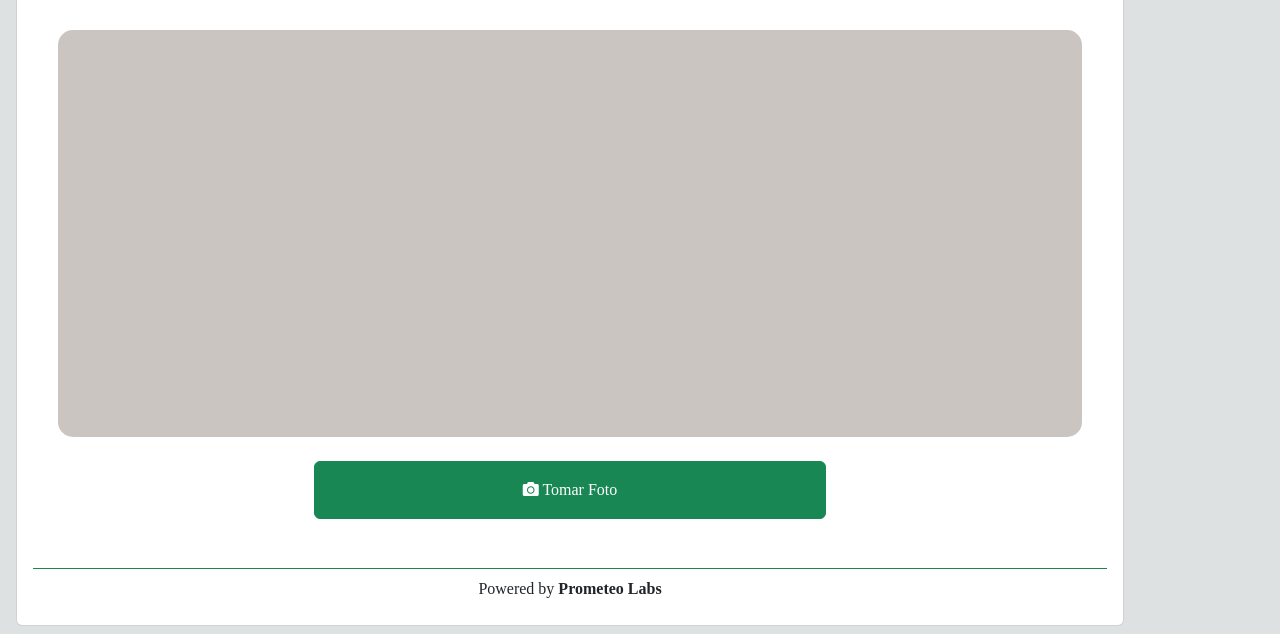
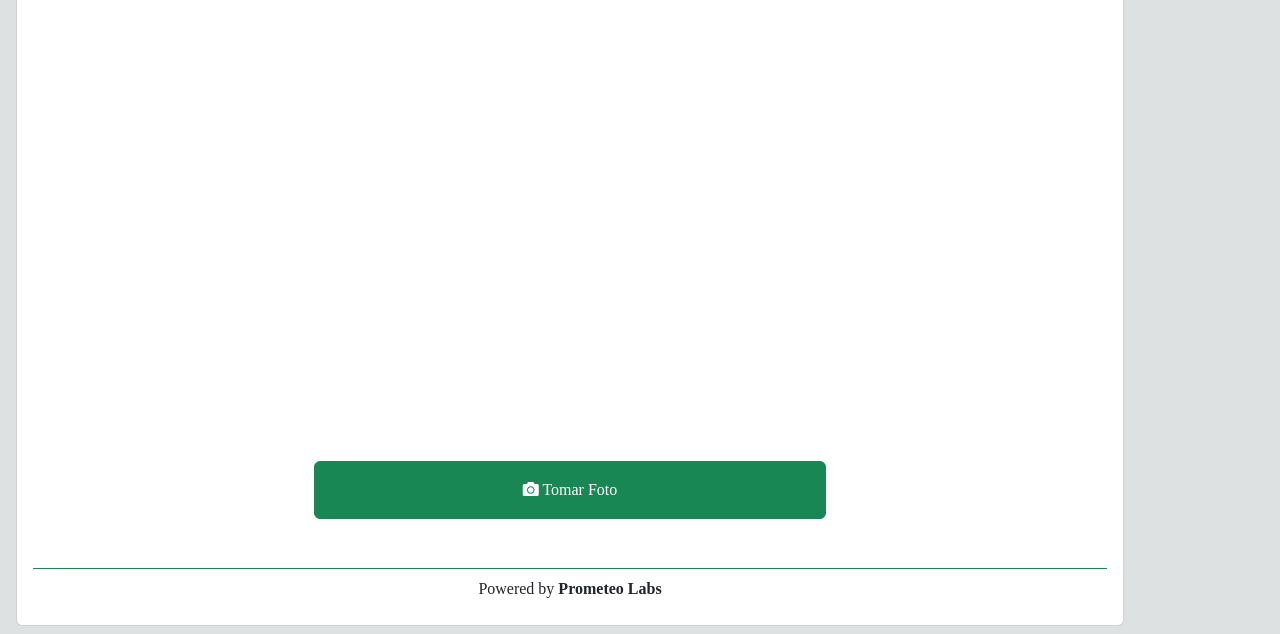
Before and after one commit to hernanpinos15/identification, a plain HTML site: page index.html in a window 1280 px wide. Shown: the part 642-1276 px from the top of the page. Drawn offline with nearby package versions, Linux system fonts and the light colour scheme.

Commit message:
Mejoras camara

```diff
--- a/index.html
+++ b/index.html
@@ -75,7 +75,7 @@
 
         <div class="camara-contenedor fadeIn fast" align="center">
 
-            <div class="video-contenedor">
+            <div>
                 <video id="player" autoplay style="height: 400px; border-radius: 15px;"></video>
             </div>
             <br />
```
